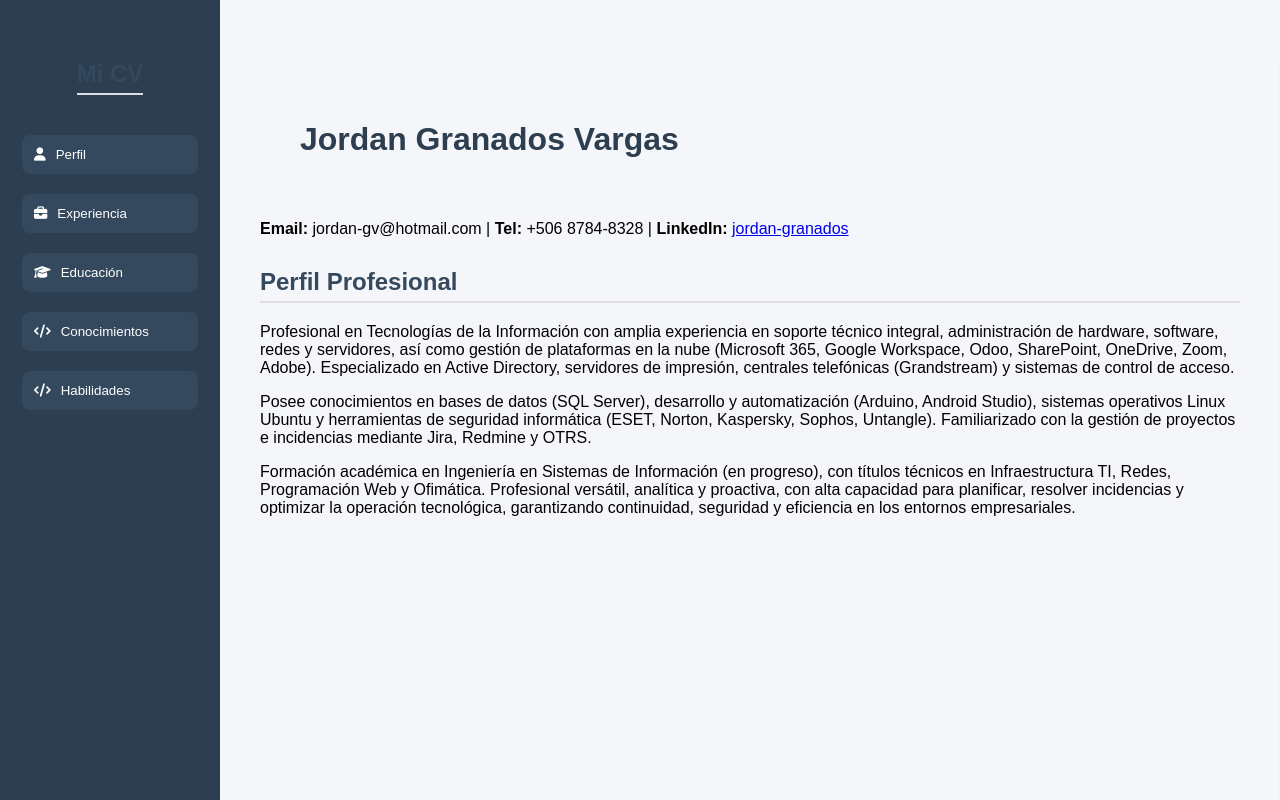
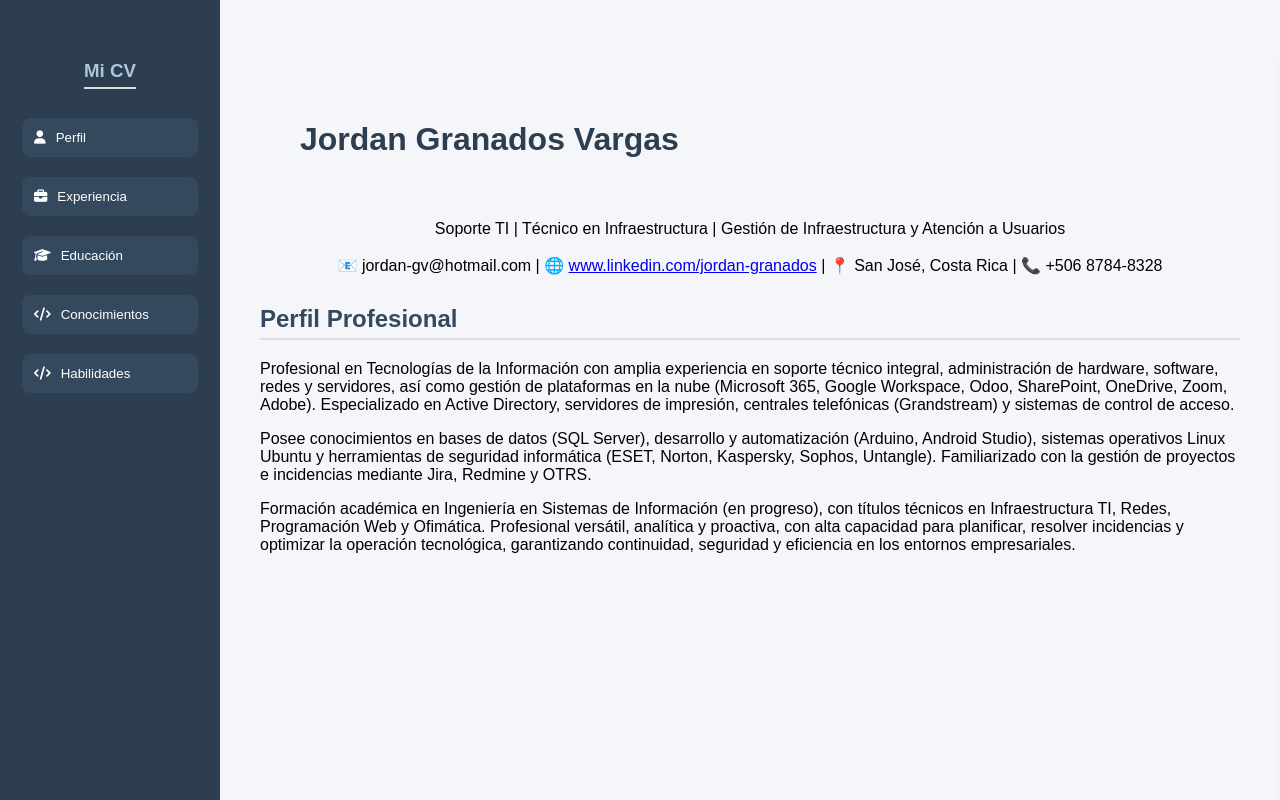
Before and after one commit to devgv-bot/cv, a plain HTML site: page index.html in a window 1280 px wide. Drawn offline with Linux system fonts and the light colour scheme.

Commit message:
Update index.html

```diff
--- a/index.html
+++ b/index.html
@@ -87,6 +87,13 @@
 		margin-top: 30px;
 	}
 
+	h3 {
+		color: #afc5db;
+		border-bottom: 2px solid #ddd;
+		padding-bottom: 5px;
+		margin-top: 30px;
+	}
+
 	.section {
 		display: none;
 		opacity: 0;
@@ -112,6 +119,10 @@
 	.card:hover {
 		transform: translateY(-5px);
 		box-shadow: 0 8px 20px rgba(0,0,0,0.15);
+	}
+
+	#contacto {
+		text-align: center;
 	}
 
   /* Panel de edición WYSIWYG */
@@ -205,7 +216,7 @@
 <button class="toggle-btn" onclick="toggleSidebar()"><i class="fa-solid fa-bars"></i></button>
 
 <div class="sidebar">
-	  <h2>Mi CV</h2>
+	  <h3 class="cv">Mi CV</h3>
 	  <button onclick="mostrarSeccion('perfil')"><i class="fa-solid fa-user"></i> Perfil</button>
 	  <button onclick="mostrarSeccion('experiencia')"><i class="fa-solid fa-briefcase"></i> Experiencia</button>
 	  <button onclick="mostrarSeccion('educacion')"><i class="fa-solid fa-graduation-cap"></i> Educación</button>
@@ -216,7 +227,9 @@
 
 <div class="main">
 	<h1 id="nombre">Jordan Granados Vargas</h1>
-	<p id="contacto"><strong>Email:</strong> jordan-gv@hotmail.com | <strong>Tel:</strong> +506 8784-8328 | <strong>LinkedIn:</strong> <a href="https://www.linkedin.com/in/jordan-granados-b3b559142">jordan-granados</a></p>
+	<p id="contacto">Soporte TI | Técnico en Infraestructura | Gestión de Infraestructura y Atención a Usuarios
+
+	<br><br>📧 jordan-gv@hotmail.com | 🌐 <a href="https://www.linkedin.com/in/jordan-granados-b3b559142">www.linkedin.com/jordan-granados</a> | 📍 San José, Costa Rica | 📞 +506 8784-8328</p>
 
   <div id="perfil" class="section active">
     <h2>Perfil Profesional</h2>
@@ -386,7 +399,7 @@
 		<h2>Habilidades</h2>
 		<div id="habilidades-text">
 			<div class="card">
-				Habilidades blandas
+				Habilidades Blandas
 				<br><br>• Pensamiento analítico y orientación a la solución de problemas.
 				<br><br>• Proactividad, responsabilidad y compromiso con resultados.
 				<br><br>• Comunicación efectiva y trabajo colaborativo.
```
